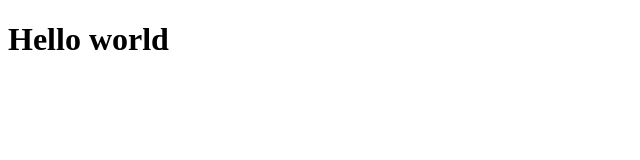
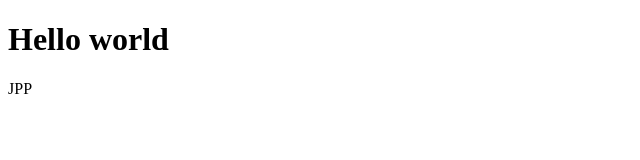
Before and after one commit to gusgusgusgusgus/gusgusgusgusgus.github.io, a plain HTML site: page index.html in a window 1280 px wide. Shown: the full height of the page, 0-640 px from the left. Drawn offline with Linux system fonts and the light colour scheme.

Commit message:
first commit

```diff
--- a/index.html
+++ b/index.html
@@ -7,5 +7,7 @@
 </head>
 <body>
     <h1>Hello world</h1>
+
+    <p>JPP</p>
 </body>
 </html>
```
